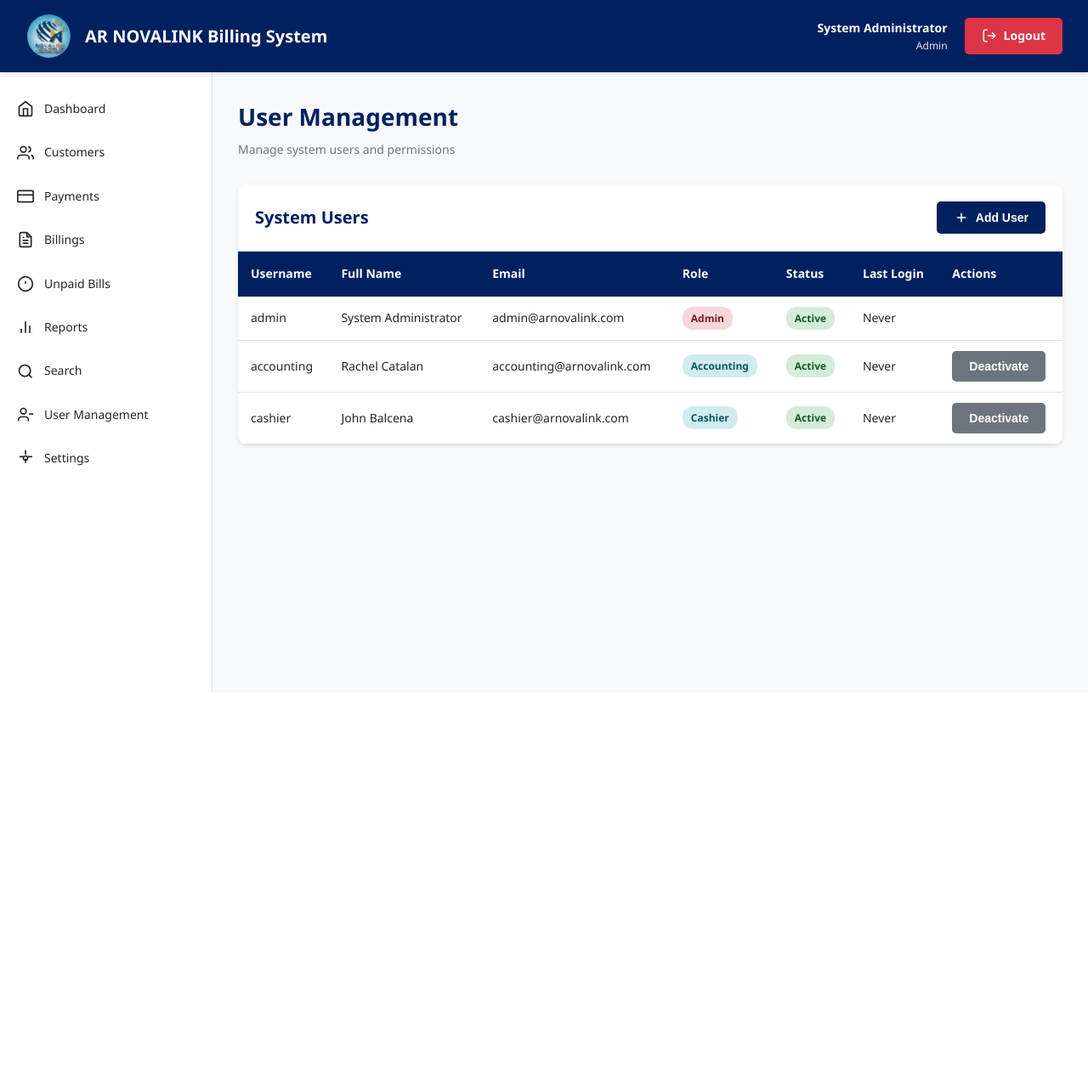
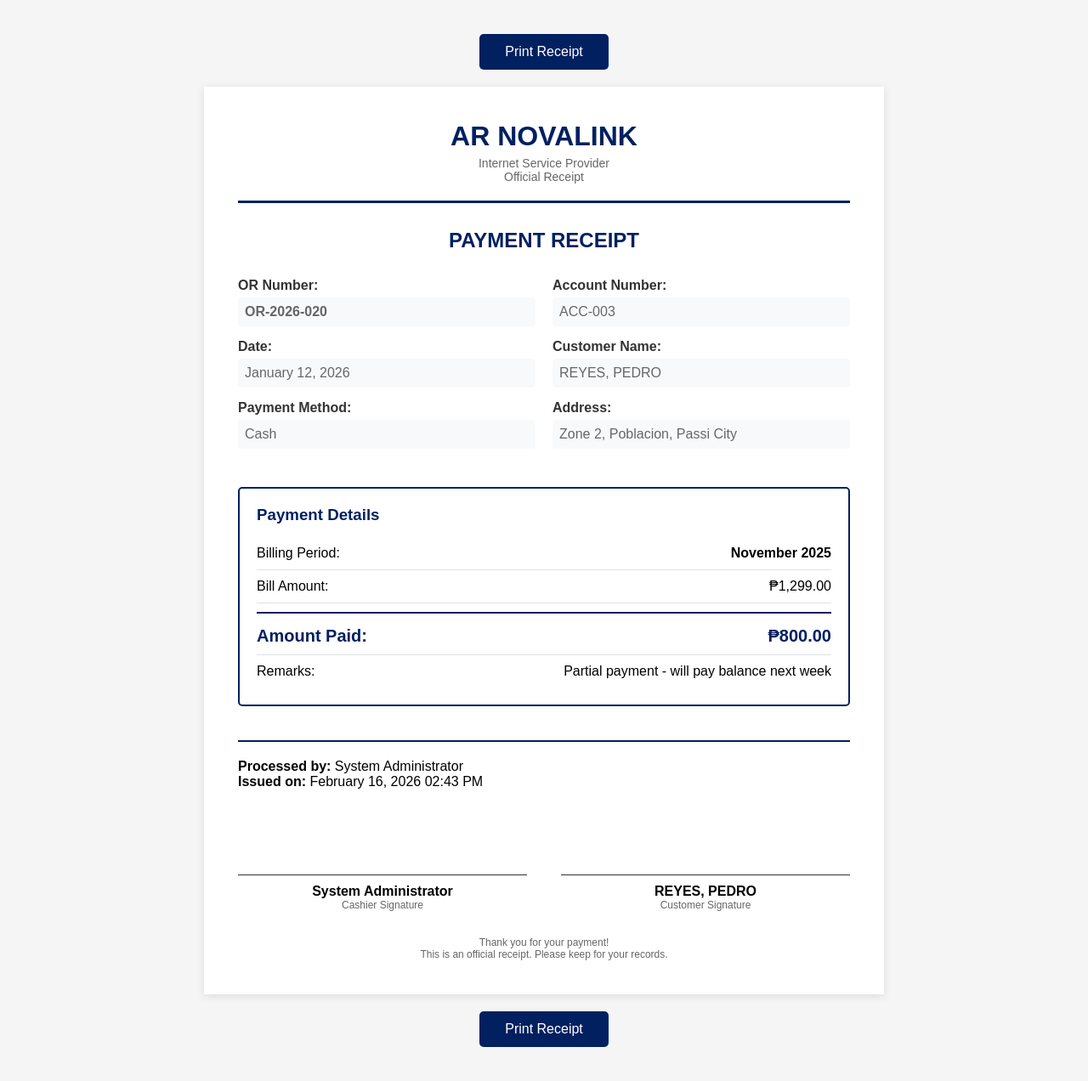
Before and after one commit to DoaneMIH/billing_system, a PHP site: page /print_receipt.php?id=5 in a window 1280 px wide. Shown: the whole page at 85% size. Before the commit the page ends 815 px from the top, so only its background shows below. Run offline with PHP 8.4, Linux system fonts and the light colour scheme; a user stored in the database is signed in; data comes from the database, SQL or seed files in the repository.

Commit message:
Updated Payment and Receipt

```diff
--- a/print_receipt.php
+++ b/print_receipt.php
@@ -1,201 +1,315 @@
 <?php
 require_once 'config.php';
-check_permission('admin');
+
+if (!isset($_SESSION['user_id'])) {
+    header("Location: login.php");
+    exit();
+}
+
+$payment_id = isset($_GET['id']) ? intval($_GET['id']) : 0;
+
+if ($payment_id == 0) {
+    die("Invalid payment ID");
+}
 
 $conn = getDBConnection();
 
-// Handle user actions
-if ($_SERVER['REQUEST_METHOD'] == 'POST') {
-    if (isset($_POST['action'])) {
-        switch ($_POST['action']) {
-            case 'add':
-                $username = sanitize_input($_POST['username']);
-                $password = password_hash($_POST['password'], PASSWORD_DEFAULT);
-                $full_name = sanitize_input($_POST['full_name']);
-                $email = sanitize_input($_POST['email']);
-                $role = sanitize_input($_POST['role']);
+// Get payment details
+$stmt = $conn->prepare("
+    SELECT p.*, c.account_number, c.subscriber_name, c.address, c.tel_no,
+           b.billing_month, b.billing_year, b.net_amount,
+           u.full_name as cashier_name
+    FROM payments p
+    JOIN customers c ON p.customer_id = c.customer_id
+    JOIN billings b ON p.billing_id = b.billing_id
+    LEFT JOIN users u ON p.cashier_id = u.user_id
+    WHERE p.payment_id = ?
+");
 
-                $stmt = $conn->prepare("INSERT INTO users (username, password, full_name, email, role) VALUES (?, ?, ?, ?, ?)");
-                $stmt->bind_param("sssss", $username, $password, $full_name, $email, $role);
+$stmt->bind_param("i", $payment_id);
+$stmt->execute();
+$payment = $stmt->get_result()->fetch_assoc();
+$stmt->close();
+$conn->close();
 
-                if ($stmt->execute()) {
-                    log_activity($_SESSION['user_id'], 'ADD_USER', 'users', $stmt->insert_id, "Added user: $username");
-                    $success = "User added successfully!";
-                } else {
-                    $error = "Error adding user: " . $conn->error;
-                }
-                $stmt->close();
-                break;
-
-            case 'toggle_status':
-                $user_id = intval($_POST['user_id']);
-                $new_status = $_POST['status'] == 'active' ? 'inactive' : 'active';
-
-                $stmt = $conn->prepare("UPDATE users SET status = ? WHERE user_id = ?");
-                $stmt->bind_param("si", $new_status, $user_id);
-                $stmt->execute();
-                $stmt->close();
-
-                log_activity($_SESSION['user_id'], 'UPDATE_USER_STATUS', 'users', $user_id, "Changed status to $new_status");
-                $success = "User status updated!";
-                break;
-        }
-    }
+if (!$payment) {
+    die("Payment not found");
 }
-
-// Get all users
-$users = $conn->query("SELECT * FROM users ORDER BY created_at DESC");
 ?>
 <!DOCTYPE html>
 <html lang="en">
 <head>
     <meta charset="UTF-8">
     <meta name="viewport" content="width=device-width, initial-scale=1.0">
-    <title>User Management - AR NOVALINK Billing System</title>
-    <link rel="stylesheet" href="css/style.css">
+    <title>Payment Receipt - AR NOVALINK</title>
+    <style>
+        * {
+            margin: 0;
+            padding: 0;
+            box-sizing: border-box;
+        }
+
+        body {
+            font-family: Arial, sans-serif;
+            padding: 20px;
+            background: #f5f5f5;
+        }
+
+        .receipt {
+            max-width: 800px;
+            margin: 0 auto;
+            background: white;
+            padding: 40px;
+            box-shadow: 0 2px 10px rgba(0, 0, 0, 0.1);
+        }
+
+        .header {
+            text-align: center;
+            border-bottom: 3px solid #002060;
+            padding-bottom: 20px;
+            margin-bottom: 30px;
+        }
+
+        .header h1 {
+            color: #002060;
+            font-size: 32px;
+            margin-bottom: 5px;
+        }
+
+        .header p {
+            color: #666;
+            font-size: 14px;
+        }
+
+        .receipt-title {
+            text-align: center;
+            font-size: 24px;
+            font-weight: bold;
+            color: #002060;
+            margin-bottom: 30px;
+        }
+
+        .receipt-info {
+            display: grid;
+            grid-template-columns: 1fr 1fr;
+            gap: 20px;
+            margin-bottom: 30px;
+        }
+
+        .info-group {
+            margin-bottom: 15px;
+        }
+
+        .info-label {
+            font-weight: bold;
+            color: #333;
+            margin-bottom: 5px;
+        }
+
+        .info-value {
+            color: #666;
+            padding: 8px;
+            background: #f8f9fa;
+            border-radius: 4px;
+        }
+
+        .payment-details {
+            border: 2px solid #002060;
+            padding: 20px;
+            margin: 30px 0;
+            border-radius: 5px;
+        }
+
+        .payment-details h3 {
+            color: #002060;
+            margin-bottom: 15px;
+        }
+
+        .detail-row {
+            display: flex;
+            justify-content: space-between;
+            padding: 10px 0;
+            border-bottom: 1px solid #dee2e6;
+        }
+
+        .detail-row:last-child {
+            border-bottom: none;
+        }
+
+        .detail-row.total {
+            font-size: 20px;
+            font-weight: bold;
+            color: #002060;
+            margin-top: 10px;
+            padding-top: 15px;
+            border-top: 2px solid #002060;
+        }
+
+        .footer {
+            margin-top: 40px;
+            padding-top: 20px;
+            border-top: 2px solid #002060;
+        }
+
+        .signature {
+            display: grid;
+            grid-template-columns: 1fr 1fr;
+            gap: 40px;
+            margin-top: 50px;
+        }
+
+        .signature-box {
+            text-align: center;
+        }
+
+        .signature-line {
+            border-top: 1px solid #333;
+            margin-top: 50px;
+            padding-top: 10px;
+            font-weight: bold;
+        }
+
+        .signature-label {
+            color: #666;
+            font-size: 12px;
+        }
+
+        .print-btn {
+            background: #002060;
+            color: white;
+            border: none;
+            padding: 12px 30px;
+            font-size: 16px;
+            border-radius: 5px;
+            cursor: pointer;
+            margin: 20px auto;
+            display: block;
+        }
+
+        .print-btn:hover {
+            background: #001540;
+        }
+
+        @media print {
+            body {
+                background: white;
+                padding: 0;
+            }
+
+            .receipt {
+                box-shadow: none;
+                padding: 20px;
+            }
+
+            .print-btn {
+                display: none;
+            }
+        }
+    </style>
 </head>
 <body>
-    <?php include 'includes/header.php'; ?>
+    <button class="print-btn" onclick="window.print()">Print Receipt</button>
 
-    <div class="container">
-        <?php include 'includes/sidebar.php'; ?>
+    <div class="receipt">
+        <div class="header">
+            <h1>AR NOVALINK</h1>
+            <p>Internet Service Provider</p>
+            <p>Official Receipt</p>
+        </div>
 
-        <main class="main-content">
-            <div class="page-header">
-                <h1>User Management</h1>
-                <p>Manage system users and permissions</p>
+        <div class="receipt-title">
+            PAYMENT RECEIPT
+        </div>
+
+        <div class="receipt-info">
+            <div>
+                <div class="info-group">
+                    <div class="info-label">OR Number:</div>
+                    <div class="info-value"><strong><?php echo htmlspecialchars($payment['or_number']); ?></strong></div>
+                </div>
+
+                <div class="info-group">
+                    <div class="info-label">Date:</div>
+                    <div class="info-value"><?php echo date('F d, Y', strtotime($payment['payment_date'])); ?></div>
+                </div>
+
+                <div class="info-group">
+                    <div class="info-label">Payment Method:</div>
+                    <div class="info-value"><?php echo ucfirst($payment['payment_method']); ?></div>
+                </div>
             </div>
 
-            <?php if (isset($success)): ?>
-            <div class="alert alert-success">
-                <svg width="20" height="20" viewBox="0 0 20 20" fill="currentColor">
-                    <path fill-rule="evenodd" d="M10 18a8 8 0 100-16 8 8 0 000 16zm3.707-9.293a1 1 0 00-1.414-1.414L9 10.586 7.707 9.293a1 1 0 00-1.414 1.414l2 2a1 1 0 001.414 0l4-4z"/>
-                </svg>
-                <?php echo $success; ?>
+            <div>
+                <div class="info-group">
+                    <div class="info-label">Account Number:</div>
+                    <div class="info-value"><?php echo htmlspecialchars($payment['account_number']); ?></div>
+                </div>
+
+                <div class="info-group">
+                    <div class="info-label">Customer Name:</div>
+                    <div class="info-value"><?php echo htmlspecialchars($payment['subscriber_name']); ?></div>
+                </div>
+
+                <div class="info-group">
+                    <div class="info-label">Address:</div>
+                    <div class="info-value"><?php echo htmlspecialchars($payment['address']); ?></div>
+                </div>
+            </div>
+        </div>
+
+        <div class="payment-details">
+            <h3>Payment Details</h3>
+
+            <div class="detail-row">
+                <span>Billing Period:</span>
+                <span><strong><?php echo get_month_name($payment['billing_month']) . ' ' . $payment['billing_year']; ?></strong></span>
+            </div>
+
+            <div class="detail-row">
+                <span>Bill Amount:</span>
+                <span><?php echo format_currency($payment['net_amount']); ?></span>
+            </div>
+
+            <div class="detail-row total">
+                <span>Amount Paid:</span>
+                <span><?php echo format_currency($payment['amount_paid']); ?></span>
+            </div>
+
+            <?php if ($payment['remarks']): ?>
+            <div class="detail-row">
+                <span>Remarks:</span>
+                <span><?php echo htmlspecialchars($payment['remarks']); ?></span>
             </div>
             <?php endif; ?>
+        </div>
 
-            <?php if (isset($error)): ?>
-            <div class="alert alert-error">
-                <svg width="20" height="20" viewBox="0 0 20 20" fill="currentColor">
-                    <path fill-rule="evenodd" d="M10 18a8 8 0 100-16 8 8 0 000 16zM8.707 7.293a1 1 0 00-1.414 1.414L8.586 10l-1.293 1.293a1 1 0 101.414 1.414L10 11.414l1.293 1.293a1 1 0 001.414-1.414L11.414 10l1.293-1.293a1 1 0 00-1.414-1.414L10 8.586 8.707 7.293z"/>
-                </svg>
-                <?php echo $error; ?>
-            </div>
-            <?php endif; ?>
+        <div class="footer">
+            <p><strong>Processed by:</strong> <?php echo htmlspecialchars($payment['cashier_name'] ?? 'System'); ?></p>
+            <p><strong>Issued on:</strong> <?php echo date('F d, Y h:i A', strtotime($payment['created_at'])); ?></p>
 
-            <div class="table-container">
-                <div class="table-header">
-                    <h2>System Users</h2>
-                    <button onclick="openModal('addUserModal')" class="btn btn-primary">
-                        <svg width="18" height="18" viewBox="0 0 24 24" fill="none" stroke="currentColor" stroke-width="2">
-                            <line x1="12" y1="5" x2="12" y2="19"/>
-                            <line x1="5" y1="12" x2="19" y2="12"/>
-                        </svg>
-                        Add User
-                    </button>
+            <div class="signature">
+                <div class="signature-box">
+                    <div class="signature-line">
+                        <?php echo htmlspecialchars($payment['cashier_name'] ?? 'Cashier'); ?>
+                    </div>
+                    <div class="signature-label">Cashier Signature</div>
                 </div>
 
-                <table>
-                    <thead>
-                        <tr>
-                            <th>Username</th>
-                            <th>Full Name</th>
-                            <th>Email</th>
-                            <th>Role</th>
-                            <th>Status</th>
-                            <th>Last Login</th>
-                            <th>Actions</th>
-                        </tr>
-                    </thead>
-                    <tbody>
-                        <?php while ($user = $users->fetch_assoc()): ?>
-                        <tr>
-                            <td><?php echo htmlspecialchars($user['username']); ?></td>
-                            <td><?php echo htmlspecialchars($user['full_name']); ?></td>
-                            <td><?php echo htmlspecialchars($user['email'] ?? 'N/A'); ?></td>
-                            <td>
-                                <span class="badge badge-<?php echo $user['role'] == 'admin' ? 'danger' : 'info'; ?>">
-                                    <?php echo ucfirst($user['role']); ?>
-                                </span>
-                            </td>
-                            <td>
-                                <span class="badge badge-<?php echo $user['status'] == 'active' ? 'success' : 'secondary'; ?>">
-                                    <?php echo ucfirst($user['status']); ?>
-                                </span>
-                            </td>
-                            <td><?php echo $user['last_login'] ? date('M d, Y H:i', strtotime($user['last_login'])) : 'Never'; ?></td>
-                            <td>
-                                <?php if ($user['user_id'] != $_SESSION['user_id']): ?>
-                                <form method="POST" style="display: inline;">
-                                    <input type="hidden" name="action" value="toggle_status">
-                                    <input type="hidden" name="user_id" value="<?php echo $user['user_id']; ?>">
-                                    <input type="hidden" name="status" value="<?php echo $user['status']; ?>">
-                                    <button type="submit" class="btn btn-sm btn-secondary">
-                                        <?php echo $user['status'] == 'active' ? 'Deactivate' : 'Activate'; ?>
-                                    </button>
-                                </form>
-                                <?php endif; ?>
-                            </td>
-                        </tr>
-                        <?php endwhile; ?>
-                    </tbody>
-                </table>
+                <div class="signature-box">
+                    <div class="signature-line">
+                        <?php echo htmlspecialchars($payment['subscriber_name']); ?>
+                    </div>
+                    <div class="signature-label">Customer Signature</div>
+                </div>
             </div>
-        </main>
-    </div>
 
-    <!-- Add User Modal -->
-    <div id="addUserModal" class="modal">
-        <div class="modal-content">
-            <div class="modal-header">
-                <h2>Add New User</h2>
-                <button type="button" class="modal-close" onclick="closeModal('addUserModal')">&times;</button>
-            </div>
-            <form method="POST" action="">
-                <div class="modal-body">
-                    <input type="hidden" name="action" value="add">
-
-                    <div class="form-group">
-                        <label for="username">Username *</label>
-                        <input type="text" id="username" name="username" required>
-                    </div>
-
-                    <div class="form-group">
-                        <label for="password">Password *</label>
-                        <input type="password" id="password" name="password" required minlength="6">
-                    </div>
-
-                    <div class="form-group">
-                        <label for="full_name">Full Name *</label>
-                        <input type="text" id="full_name" name="full_name" required>
-                    </div>
-
-                    <div class="form-group">
-                        <label for="email">Email</label>
-                        <input type="email" id="email" name="email">
-                    </div>
-
-                    <div class="form-group">
-                        <label for="role">Role *</label>
-                        <select id="role" name="role" required>
-                            <option value="">Select Role</option>
-                            <option value="admin">Administrator</option>
-                            <option value="accounting">Accounting</option>
-                            <option value="cashier">Cashier</option>
-                        </select>
-                    </div>
-                </div>
-
-                <div class="modal-footer">
-                    <button type="button" class="btn btn-secondary" onclick="closeModal('addUserModal')">Cancel</button>
-                    <button type="submit" class="btn btn-primary">Add User</button>
-                </div>
-            </form>
+            <p style="text-align: center; margin-top: 30px; color: #666; font-size: 12px;">
+                Thank you for your payment!<br>
+                This is an official receipt. Please keep for your records.
+            </p>
         </div>
     </div>
 
-    <script src="js/script.js"></script>
+    <button class="print-btn" onclick="window.print()">Print Receipt</button>
 </body>
 </html>
-<?php $conn->close(); ?>
```
Also changed, not shown: ajax/search_customers.php (+27 -11 lines), js/payment.js (+138 -27 lines), payments.php (+17 -4 lines).
